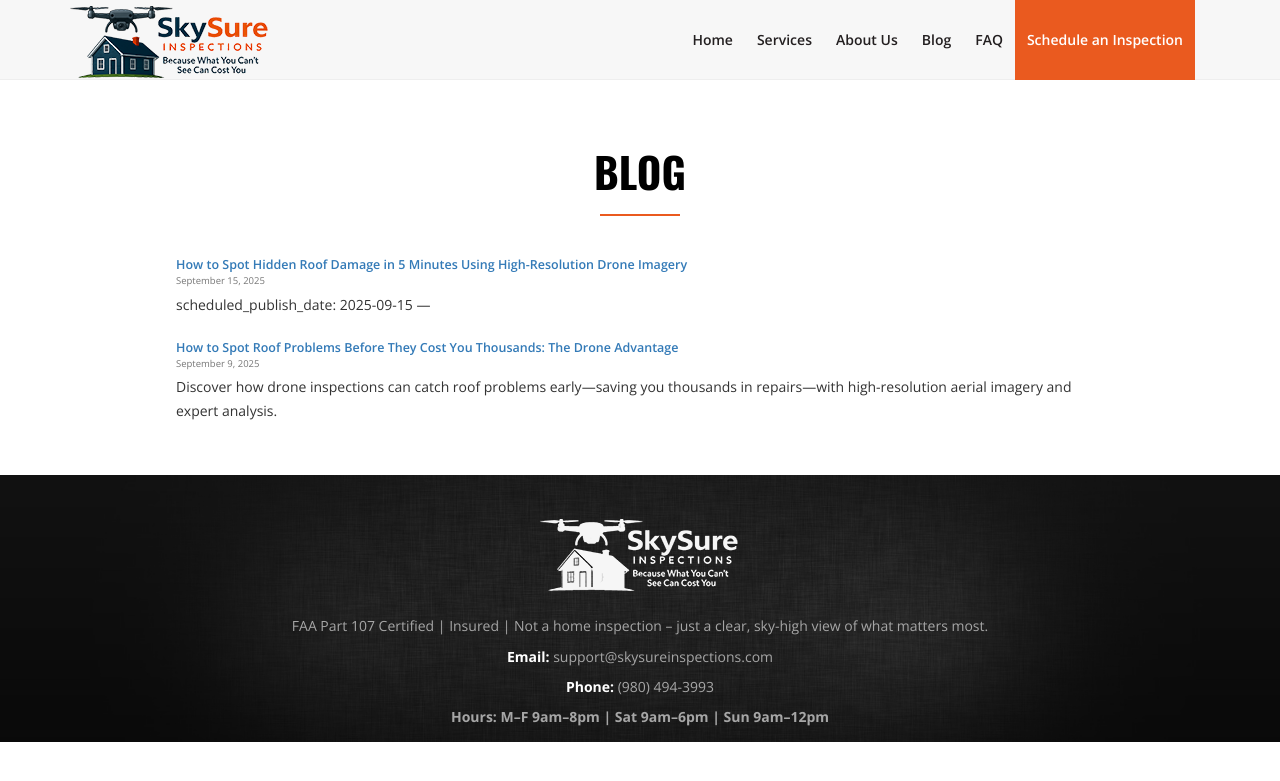
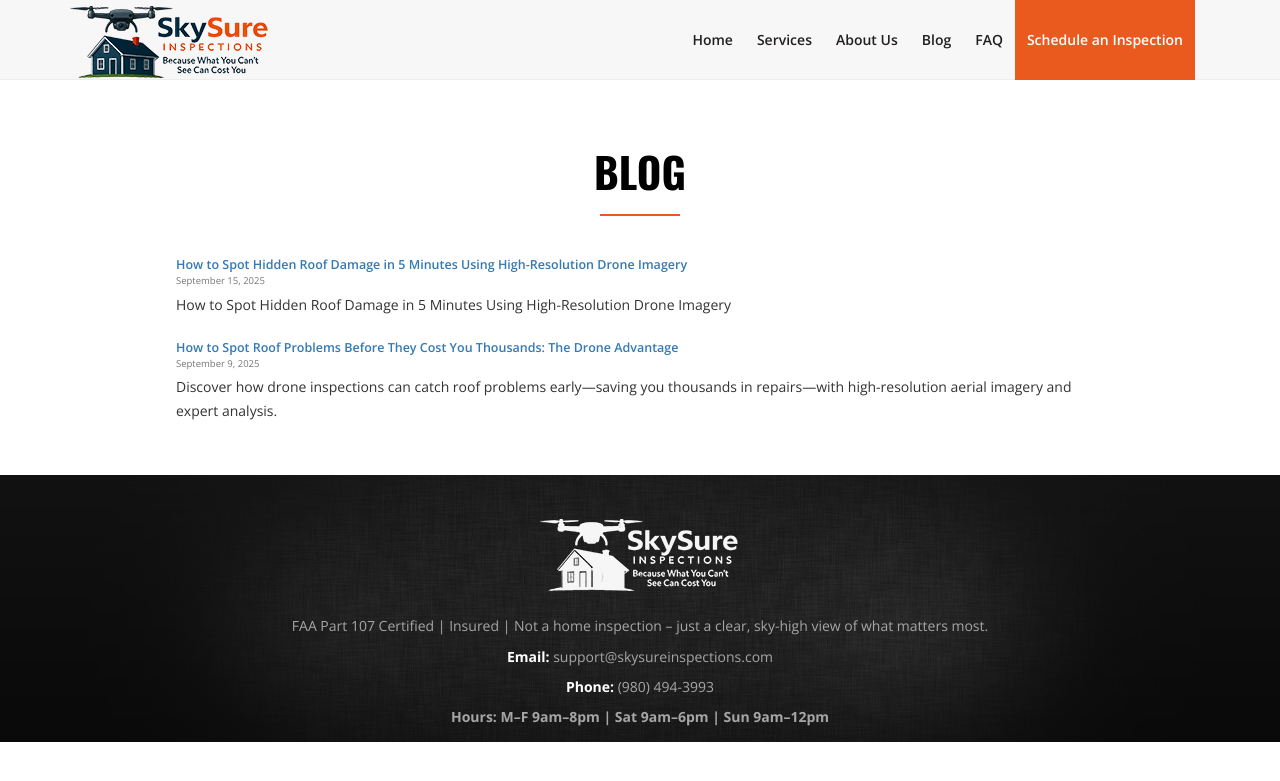
Before and after one commit to ahdworsky/SkySureInspections, a Jekyll site: the page built from blog/index.html, in a window 1280 px wide. Shown: the top 781 px of the page. Built offline with Jekyll 4.4.1, drawn with Linux system fonts in a browser that asks for light colours.

Commit message:
Update 2025-09-08-why-annual-drone-roof-checks-matter.md

```diff
--- a/_posts/2025-09-08-why-annual-drone-roof-checks-matter.md
+++ b/_posts/2025-09-08-why-annual-drone-roof-checks-matter.md
@@ -4,9 +4,6 @@ title: "How to Spot Hidden Roof Damage in 5 Minutes Using High-Resolution Drone
 date: 2025-09-15
 categories: blog
 description: "Spot hidden roof damage in 5 minutes using high-resolution drone + thermal imaging—quickly identify hail, wind, and moisture issues."
----
----
-scheduled_publish_date: 2025-09-15
 ---
 
 # How to Spot Hidden Roof Damage in 5 Minutes Using High-Resolution Drone Imagery
```
